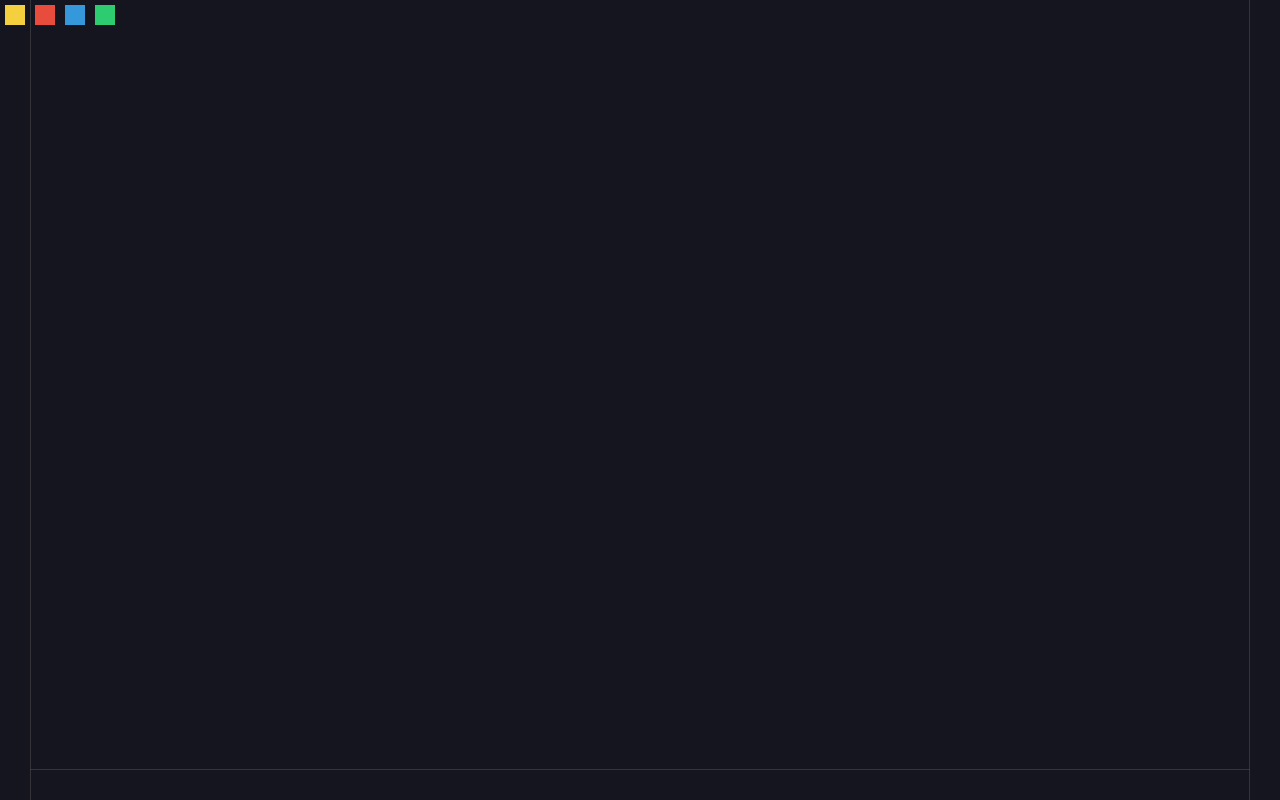
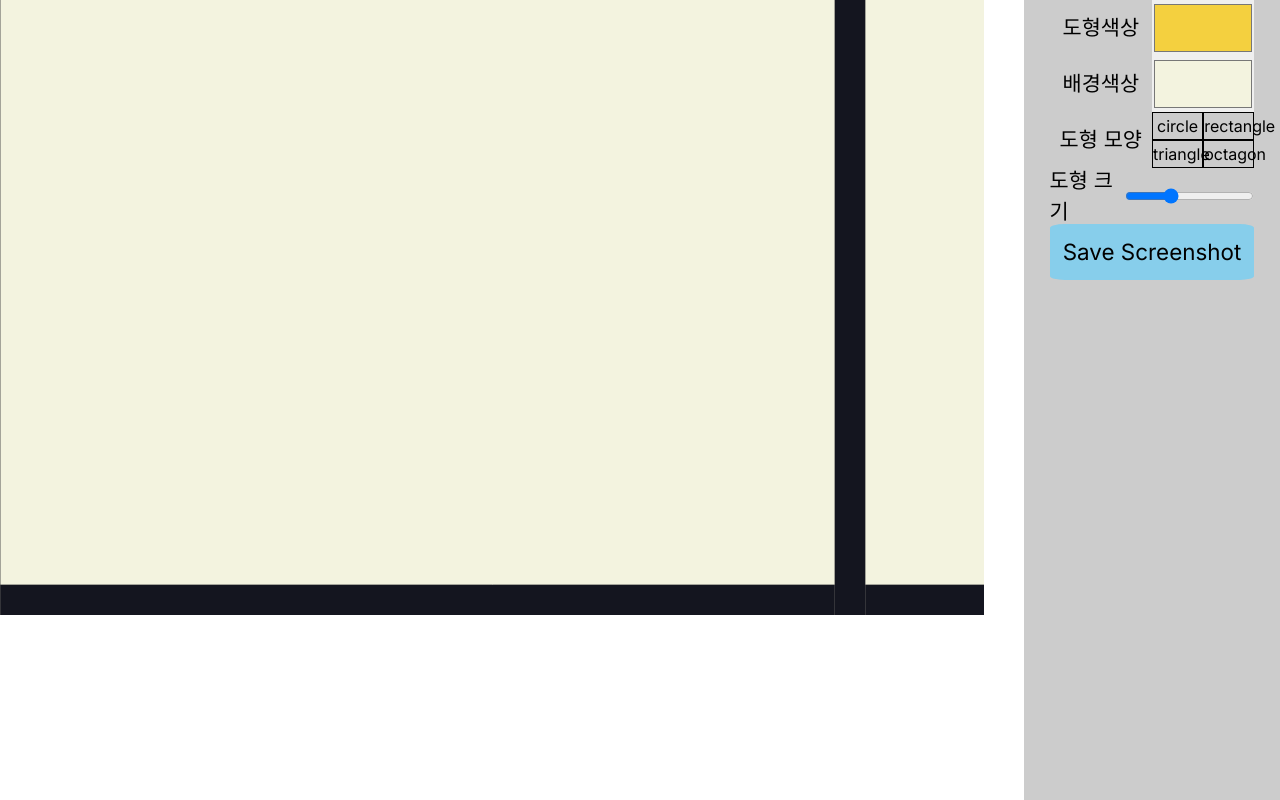
Before and after one commit to S0ngYoungJun/nextsand, a Next.js app: page / in a window 1280 px wide. Built offline with nearby package versions, Linux system fonts and the light colour scheme.

Commit message:
3은포기 2위주로간닷

```diff
--- a/app/components/SandCanvas2.js
+++ b/app/components/SandCanvas2.js
@@ -1,5 +1,7 @@
+"use client"
 import React, { useEffect, useRef, useState } from 'react';
 import Matter from 'matter-js';
+import styles from "@/app/styles/SandCanvas.module.scss"
 
 const SandCanvas = () => {
   const sceneRef = useRef(null);
@@ -7,11 +9,13 @@ const SandCanvas = () => {
   const [currentColor, setCurrentColor] = useState('#F4D03F');
   const [mousePosition, setMousePosition] = useState({ x: 0, y: 0 });
   const [isMouseDown, setIsMouseDown] = useState(false);
-
-
-  const colors = ['#F4D03F', '#E74C3C', '#3498DB', '#2ECC71'];
+  const [currentShape, setCurrentShape] = useState('circle');
+  const shapes = ['circle', 'rectangle', 'triangle', 'octagon'];
+  const [scale, setScale] = useState(2);
+  const [backgroundColor, setBackgroundColor] = useState('#f3f3df');
 
   useEffect(() => {
+    // 엔진 및 세계를 조절
     const engine = Matter.Engine.create();
     engineRef.current = engine;
     const render = Matter.Render.create({
@@ -19,16 +23,20 @@ const SandCanvas = () => {
       engine: engine,
       options: {
         wireframes: false,
-        width: window.innerWidth,
-        height: window.innerHeight,
+        width: window.innerWidth /1.3,
+        height: window.innerHeight /1.3,
+        background: backgroundColor,
       }
     });
 
-    const ground = Matter.Bodies.rectangle(window.innerWidth / 2, window.innerHeight, window.innerWidth, 60, { isStatic: true });
-    const leftWall = Matter.Bodies.rectangle(0, window.innerHeight / 2, 60, window.innerHeight, { isStatic: true });
-    const rightWall = Matter.Bodies.rectangle(window.innerWidth, window.innerHeight / 2, 60, window.innerHeight, { isStatic: true });
+    //벽 조절하는 애들
+    const ground = Matter.Bodies.rectangle(window.innerWidth / 2, window.innerHeight-200 , window.innerWidth, 30, { isStatic: true });
+    const leftWall = Matter.Bodies.rectangle(-15, window.innerHeight / 2, 30, window.innerHeight, { isStatic: true });
+    const rightWall = Matter.Bodies.rectangle(window.innerWidth - 430, window.innerHeight / 2, 30, window.innerHeight, { isStatic: true });
+    const ceiling = Matter.Bodies.rectangle(window.innerWidth / 2, -30, window.innerWidth, 50, { isStatic: true });
 
-    Matter.World.add(engine.world, [ground, leftWall, rightWall]);
+    Matter.World.add(engine.world, [ground, leftWall, rightWall, ceiling]);
+
 
     Matter.Engine.run(engine);
     Matter.Render.run(render);
@@ -39,8 +47,9 @@ const SandCanvas = () => {
       Matter.Engine.clear(engine);
       render.canvas.remove();
     };
-  }, []);
+  }, [backgroundColor]);
 
+  // 마우스 이벤트 조절
   useEffect(() => {
     const handleMouseDown = (e) => {
       setIsMouseDown(true);
@@ -64,20 +73,49 @@ const SandCanvas = () => {
     document.addEventListener('mouseup', handleMouseUp);
     document.addEventListener('mousemove', handleMouseMove);
 
+    // 객체 조절
     let creationInterval;
     if (isMouseDown) {
       creationInterval = setInterval(() => {
         const { x, y } = mousePosition;
-        const particle = Matter.Bodies.circle(x, y, 7, {
-          density: 1000,  // 밀도를 조정하여 팅겨나가는 효과 조절
-          friction: 1000, // 마찰력 조정
-          frictionStatic: 0.9, // 공기 마찰력 조정
-          restitution: 0.5, //탄성 조정, 값이 낮을수록 팅겨나가는 효과 감소
+        let options = {
+          density: 0.001,  // 밀도
+          friction: 0.1,   // 마찰력
+          restitution: 0.3, // 탄성
           render: { fillStyle: currentColor }
-        });
-        Matter.World.add(engineRef.current.world, particle);
-      }, 5);
+        };
+
+        let body;
+        switch (currentShape) {
+          case 'circle':
+            body = Matter.Bodies.circle(x, y, 11.5 * scale, options); // 원의 반지름을 scale에 따라 조절
+            break;
+          case 'rectangle':
+            body = Matter.Bodies.rectangle(x, y, 20 * scale, 20 * scale, options); // 사각형의 크기를 scale에 따라 조절
+            break;
+          case 'triangle':
+            body = Matter.Bodies.polygon(x, y, 3, 20 * scale, options); // 삼각형(다각형)의 크기를 scale에 따라 조절
+            break;
+          case 'octagon':
+            body = Matter.Bodies.polygon(x, y, 8, 12 * scale, options); // 팔각형(다각형)의 크기를 scale에 따라 조절
+            break;
+          default:
+            body = Matter.Bodies.circle(x, y, 10 * scale, options);
+        }
+
+        // 입자에 무작위 초기 속도 부여
+        const angle = Math.random() * 2 * Math.PI; // 0에서 2π 사이의 각도
+        const speed = Math.random() * 5 + 2; // 최소 속도를 2로 설정하고, 최대 5까지 무작위로 추가
+        Matter.Body.setVelocity(body, { x: Math.cos(angle) * speed, y: Math.sin(angle) * speed });
+
+        // 입자에 무작위 각속도 부여 (선택적)
+        const angularSpeed = Math.random() * 0.2 - 0.1; // -0.1에서 0.1 사이의 각속도
+        Matter.Body.setAngularVelocity(body, angularSpeed);
+
+        Matter.World.add(engineRef.current.world, body);
+      }, 50);
     }
+
 
     return () => {
       clearInterval(creationInterval);
@@ -87,20 +125,53 @@ const SandCanvas = () => {
     };
   }, [isMouseDown, mousePosition,currentColor]);
 
+  // 스크린샷 및 저장
+  const takeScreenshot = () => {
+    const canvas = document.querySelector('canvas'); // Matter.js가 렌더링하는 canvas 선택
+    if (canvas) {
+      const imageUrl = canvas.toDataURL('image/png'); // Canvas 내용을 이미지 URL로 변환
+      const link = document.createElement('a'); // 다운로드 링크 생성
+      link.href = imageUrl;
+      link.download = 'world-screenshot.png'; // 다운로드될 파일명 지정
+      document.body.appendChild(link);
+      link.click(); // 링크 클릭 이벤트를 프로그래매틱하게 실행하여 파일 다운로드
+      document.body.removeChild(link); // 사용 후 링크 요소 제거
+    }
+  };
+
   return (
-    <div>
-      <div ref={sceneRef} />
-      <div style={{ position: 'absolute', top: 0, zIndex: 100 }}>
-        {colors.map(color => (
-          <button
-            key={color}
-            style={{ backgroundColor: color, width: '20px', height: '20px', margin: '5px' }}
-            onClick={() => setCurrentColor(color)}
-          />
-        ))}
+    <div className={styles.container}>
+      <div className="world" ref={sceneRef} />
+      <div className={styles.controls}>
+        <div className={styles.color}>
+          <div className={styles.text}>도형색상</div>
+          <input className={styles.input} type="color" value={currentColor} onChange={(e) => setCurrentColor(e.target.value)}/>
+        </div>
+        <div className={styles.color}>
+          <div className={styles.text}>배경색상</div>
+          <input className={styles.input} type="color" value={backgroundColor} onChange={(e) => setBackgroundColor(e.target.value)} /></div>
+        <div className={styles.color}>
+          <div className={styles.text}>도형 모양</div>
+          <div className={styles.input}>{shapes.map(shape => (
+            <button
+              key={shape}
+              className={styles.button}
+              onClick={() => setCurrentShape(shape)}
+            >
+              {shape}
+            </button>
+          ))}</div>
+        </div>
+
+        <div className={styles.color}>
+          <div className={styles.text}>도형 크기</div>
+          <input type="range" min="1" max="4" value={scale} onChange={(e) => setScale(e.target.value)}/>
+        </div>
+        <div className={styles.color}>
+         <button className={styles.scshot} onClick={takeScreenshot}>Save Screenshot</button>
+        </div>
       </div>
     </div>
   );
 };
-
 export default SandCanvas;
--- /dev/null
+++ b/app/components/SandCanvas4.js
@@ -0,0 +1,77 @@
+import React, { useEffect, useRef, useState } from 'react';
+import Matter from 'matter-js';
+
+const SandCanvas3 = () => {
+  const sceneRef = useRef(null);
+  const [currentColor, setCurrentColor] = useState('#F4D03F');
+  const engine = useRef(Matter.Engine.create());
+
+  useEffect(() => {
+    const { Engine, Render, World, Bodies, Mouse, MouseConstraint } = Matter;
+
+    const canvas = sceneRef.current;
+    const render = Render.create({
+      canvas: canvas,
+      engine: engine.current,
+      options: {
+        width: 800,
+        height: 600,
+        wireframes: false
+      }
+    });
+
+    // Create ground and walls
+    const ground = Bodies.rectangle(400, 600, 810, 60, { isStatic: true });
+    const leftWall = Bodies.rectangle(0, 300, 60, 600, { isStatic: true });
+    const rightWall = Bodies.rectangle(800, 300, 60, 600, { isStatic: true });
+    World.add(engine.current.world, [ground, leftWall, rightWall]);
+
+    // Add mouse control
+    const mouse = Mouse.create(render.canvas),
+    mouseConstraint = MouseConstraint.create(engine.current, {
+      mouse: mouse,
+      constraint: {
+        stiffness: 0.2,
+        render: {
+          visible: false
+        }
+      }
+    });
+    World.add(engine.current.world, mouseConstraint);
+
+    // Keep track of mouse state
+    render.canvas.addEventListener('mousedown', () => {
+      setInterval(() => {
+        const particle = Bodies.circle(mouse.position.x, mouse.position.y, 10, {
+          density: 0.0005,
+          frictionAir: 0.06,
+          restitution: 0.3,
+          friction: 0.01,
+          render: {
+            fillStyle: currentColor
+          }
+        });
+        World.add(engine.current.world, particle);
+      }, 100);
+    });
+
+    Engine.run(engine.current);
+    Render.run(render);
+
+    return () => {
+      Render.stop(render);
+      World.clear(engine.current.world);
+      Engine.clear(engine.current);
+      render.canvas.remove();
+    };
+  }, [currentColor]);
+
+  return (
+    <div>
+      <canvas ref={sceneRef}></canvas>
+      <input type="color" value={currentColor} onChange={(e) => setCurrentColor(e.target.value)} />
+    </div>
+  );
+};
+
+export default SandCanvas3;
--- /dev/null
+++ b/app/styles/SandCanvas.module.scss
@@ -0,0 +1,60 @@
+.container {
+  display: flex;
+  justify-content: space-between;
+  margin:0;
+  padding:0;
+}
+
+
+.scene {
+  width: 80%; /* 캔버스 크기 조정 */
+  height: 600px; /* 고정 높이 or 원하는 높이 설정 */
+  border: 1px solid #ccc; /* 캔버스 테두리 */
+}
+
+
+.controls {
+  display: flex;
+  flex-direction: column; /* 버튼을 세로로 나열 */
+  width:20vw;
+  height:100vh;
+  justify-content: start;
+  align-items: center;
+  background-color: #ccc;
+}
+.color{
+  display:flex;
+  width:16vw;
+  height:7vh;
+}
+.text{
+  display:flex;
+  width:8vw;
+  height:7vh;
+  font-size: 130%;
+  align-items: center;
+  justify-content: center;
+}
+.input{
+  display:flex;
+  width:8vw;
+  height:7vh;
+  flex-wrap:wrap;
+}
+
+.scshot{
+  display:flex;
+  width:16vw;
+  height:7vh;
+  background-color: skyblue;
+  justify-content: center;
+  align-items: center;
+  border-radius: 7%;
+  font-size:140%;
+}
+
+.button{
+  border: 1px solid black;
+  width:4vw;
+  height:3.5vh;
+}
--- a/package.json
+++ b/package.json
@@ -13,7 +13,8 @@
     "next": "14.1.0",
     "planck-js": "^0.3.31",
     "react": "^18",
-    "react-dom": "^18"
+    "react-dom": "^18",
+    "sass": "^1.71.0"
   },
   "devDependencies": {
     "@types/node": "^20",
```
Also changed, not shown: app/components/SandCanvas3.js (+24 -35 lines), 1 other file (tests, documents, lock files or other folders).
